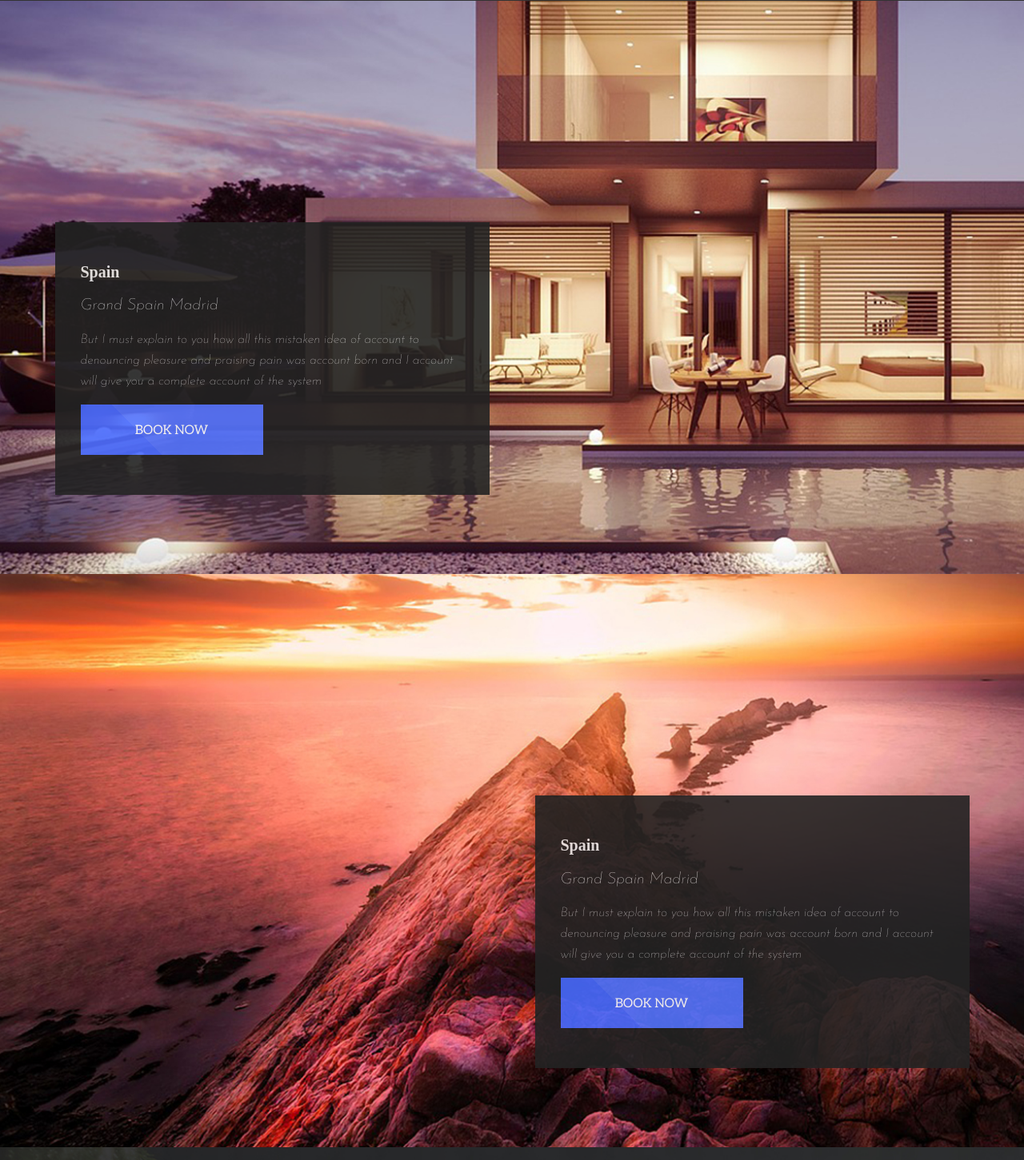
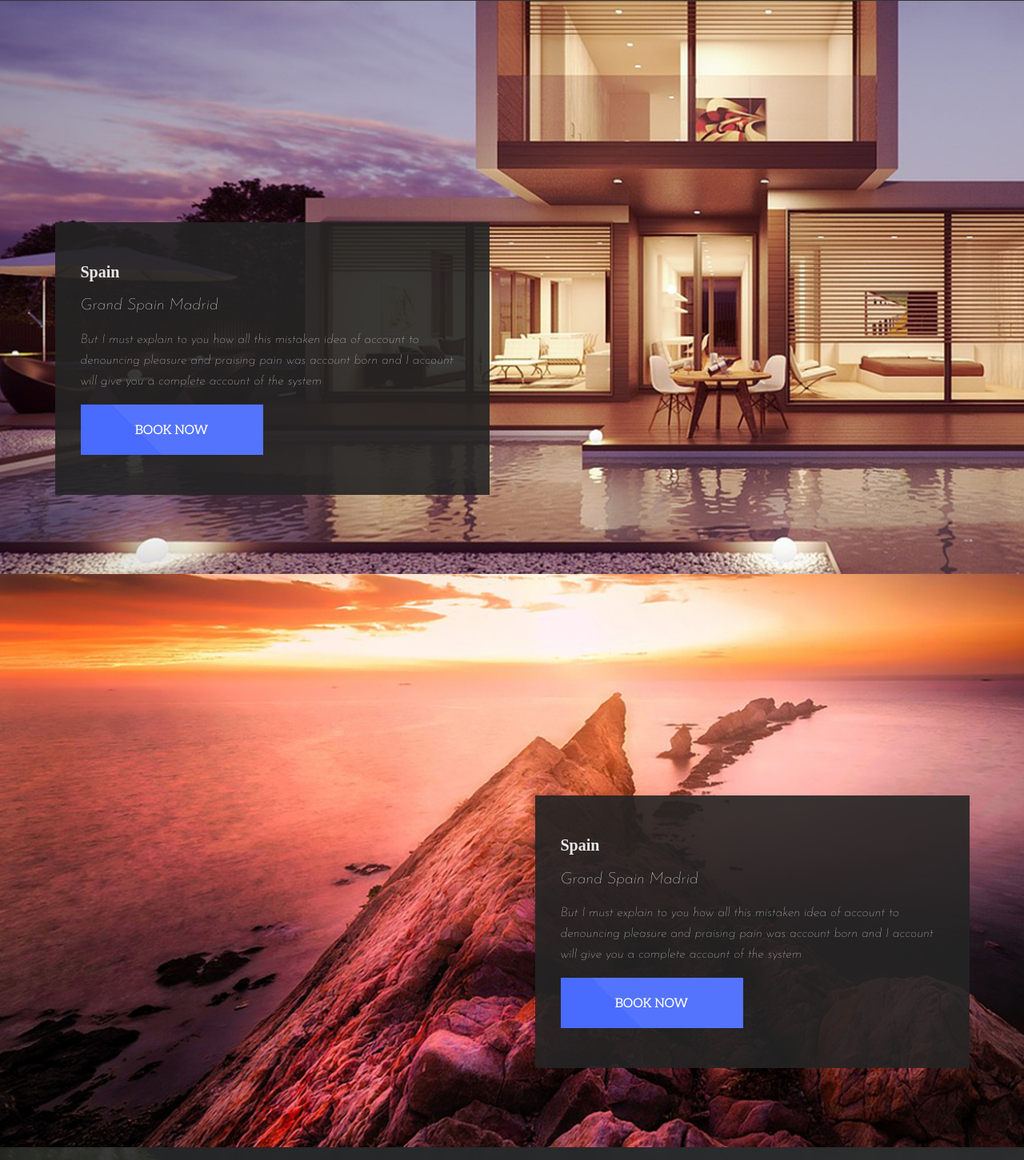
Before and after one commit to Stivmen/Git_progect, a plain HTML site: page Progect 1/index.html in a window 1280 px wide. Shown: the part 1829-3280 px from the top of the page at 80% size. Drawn offline with Linux system fonts and the light colour scheme; files whose address does not match are found by name.

Commit message:
fix opasity

```diff
--- a/Progect 1/src/style/section/_clone-one-section.scss
+++ b/Progect 1/src/style/section/_clone-one-section.scss
@@ -23,10 +23,8 @@
     .card{
         max-width: 543px;
         width: 100%;
-        background: #232323;
-        opacity: 0.9;
+        background: hsla(0, 0%, 14%, 0.9);
         padding: 49px 32px 50px;
-
     }
 
     .false-title{
--- a/Progect 1/src/style/section/_clone-two-section.scss
+++ b/Progect 1/src/style/section/_clone-two-section.scss
@@ -25,8 +25,7 @@
     .card{
         max-width: 543px;
         width: 100%;
-        background: #232323;
-        opacity: 0.9;
+        background: hsla(0, 0%, 14%, 0.9);
         padding: 49px 32px 50px;
     }
 
```
Also changed, not shown: Progect 1/src/style/main.css, 1 other file.
